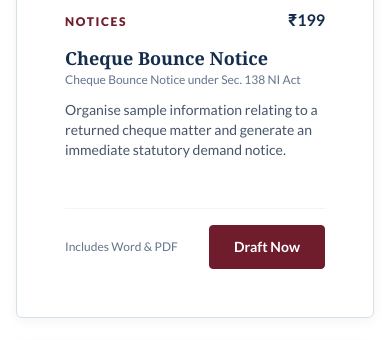
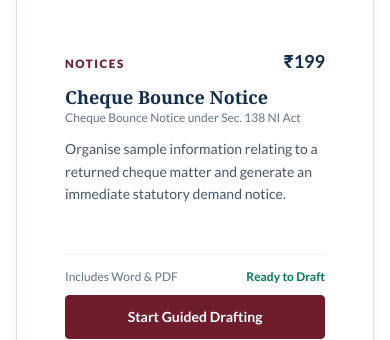
Before and after one commit to surbhijadam/NyayVeya-legal-drafting-platform, a Flask app: page /documents in a window 390 px wide. Shown: the part 975-1315 px from the top of the page. Run offline with Flask 3, Linux system fonts and the light colour scheme; some libraries are stand-ins or nearby versions.

Commit message:
Enhance responsive layout across desktop, tablet, and mobile views; fix card button wrapping and horizontal scrollbars

```diff
--- a/app/static/css/style.css
+++ b/app/static/css/style.css
@@ -12,17 +12,19 @@
     --slate: #526478;
 }
 
-* {
+*, *::before, *::after {
     box-sizing: border-box;
 }
 
 html {
     scroll-behavior: smooth;
+    -webkit-text-size-adjust: 100%;
 }
 
 body {
     margin: 0;
     width: 100%;
+    overflow-x: hidden;
     font-family: 'Lato', -apple-system, BlinkMacSystemFont, "Segoe UI", Roboto, sans-serif;
     color: var(--ink);
     background: #ffffff;
@@ -50,12 +63,21 @@ p {
 .shell {
     width: 100%;
     max-width: 1200px;
-    margin: auto;
-    padding-inline: 24px;
+    margin-inline: auto;
+    padding-inline: clamp(16px, 3.5vw, 24px);
 }
 
 .section-pad {
-    padding-block: 60px;
+    padding-block: clamp(36px, 6vw, 64px);
+}
+
+/* Utility Hidden */
+.hidden {
+    display: none !important;
+}
+
+[hidden] {
+    display: none !important;
 }
 
 /* ===== Buttons ===== */
@@ -69,15 +91,22 @@ p {
     border: 1px solid transparent;
     border-radius: 4px;
     font-weight: 700;
-    font-size: 0.95rem;
+    font-size: 0.92rem;
+    line-height: 1.2;
     text-align: center;
+    white-space: nowrap;
     text-decoration: none !important;
-    transition: background 0.15s, transform 0.15s, border-color 0.15s;
+    transition: background 0.15s, transform 0.15s, border-color 0.15s, box-shadow 0.15s;
     cursor: pointer;
+    touch-action: manipulation;
 }
 
 .button:hover {
     transform: translateY(-1px);
+}
+
+.button:active {
+    transform: translateY(0);
 }
 
 .button.primary, .btn-nyaya-primary {
@@ -136,19 +166,15 @@ p {
     box-shadow: 0 8px 24px rgba(20, 45, 78, 0.1);
 }
 
-.document-card {
+.doc-card-item {
     display: flex;
     flex-direction: column;
-    overflow: hidden;
-}
-
-.document-card:hover {
-    transform: translateY(-2px);
+    height: 100%;
 }
 
 /* ===== Visual Badges & Rules ===== */
 .eyebrow {
-    font-size: 0.75rem;
+    font-size: 0.72rem;
     letter-spacing: 0.14em;
     text-transform: uppercase;
     font-weight: 900;
@@ -361,62 +409,231 @@ p {
     text-decoration: underline;
 }
 
-/* ===== Mobile Navigation ===== */
+/* ===== Mobile Navigation Hamburger & Drawer ===== */
 .mobile-menu {
     display: none;
     background: transparent;
     border: none;
     cursor: pointer;
+    padding: 8px;
+    color: var(--navy);
 }
 
 .mobile-links {
     background: #ffffff;
     border-top: 1px solid var(--line);
-    padding: 12px 24px 20px;
+    padding: 16px 24px 24px;
+    box-shadow: 0 10px 25px rgba(20, 45, 78, 0.08);
 }
 
 .mobile-links a, .mobile-links button {
     display: block;
     text-align: left;
     width: 100%;
-    padding: 10px 0;
+    padding: 12px 0;
     color: var(--navy);
     font-weight: 700;
     text-decoration: none;
     border: none;
     background: transparent;
+    border-bottom: 1px solid #f1f5f9;
 }
 
-/* ===== Responsive Breakpoints ===== */
-@media (max-width: 900px) {
-    .desktop-nav, .category-strip {
+.mobile-links a:last-child {
+    border-bottom: none;
+}
+
+/* ===== Unified Responsive Grid System ===== */
+.grid {
+    display: grid;
+}
+
+/* 3-Column Catalogue / Document Card Grid */
+.small-grid, .catalogue-grid {
+    display: grid;
+    grid-template-columns: repeat(3, 1fr);
+    gap: 24px;
+}
+
+/* 2-Column Work / Form / Detail Grid */
+.work-grid {
+    display: grid;
+    grid-template-columns: 1fr 360px;
+    gap: 36px;
+    align-items: start;
+}
+
+/* Hero 2-Column Grid */
+.hero-grid {
+    display: grid;
+    grid-template-columns: 1.15fr 0.85fr;
+    gap: 40px;
+    align-items: center;
+}
+
+/* 4-Stat Metric Grid */
+.dashboard-stats {
+    display: grid;
+    grid-template-columns: repeat(4, 1fr);
+    gap: 16px;
+}
+
+/* Footer Grid */
+.footer-grid {
+    display: grid;
+    grid-template-columns: 1.4fr 1fr 1fr;
+    gap: 36px;
+}
+
+/* ======================================================== */
+/* ===== RESPONSIVE MEDIA QUERIES ===== */
+/* ======================================================== */
+
+/* --- Tablet Landscape / Small Desktop (<= 1024px) --- */
+@media (max-width: 1024px) {
+    .desktop-nav {
         display: none !important;
     }
+
     .mobile-menu {
-        display: block;
+        display: flex !important;
+        align-items: center;
+        justify-content: center;
     }
-    .hero-grid, .work-grid {
-        grid-template-columns: 1fr !important;
+
+    .work-grid {
+        grid-template-columns: 1fr 320px;
+        gap: 28px;
     }
-    .hero-photo {
-        height: 280px;
-        margin-top: 0;
+
+    .hero-grid {
+        grid-template-columns: 1fr 1fr;
+        gap: 28px;
+    }
+
+    .small-grid, .catalogue-grid {
+        grid-template-columns: repeat(2, 1fr);
+        gap: 20px;
+    }
+
+    .dashboard-stats {
+        grid-template-columns: repeat(2, 1fr);
+        gap: 14px;
     }
 }
 
+/* --- Tablet Portrait / Mobile Landscape (<= 860px) --- */
+@media (max-width: 860px) {
+    .work-grid {
+        grid-template-columns: 1fr !important;
+        gap: 32px;
+    }
+
+    .work-grid aside {
+        order: -1; /* Place action card / price above or neatly stacked */
+    }
+
+    .hero-grid {
+        grid-template-columns: 1fr !important;
+        gap: 24px;
+    }
+
+    .hero-photo {
+        height: 300px;
+        margin-top: 0;
+    }
+
+    .footer-grid {
+        grid-template-columns: 1fr 1fr !important;
+        gap: 28px;
+    }
+}
+
+/* --- Mobile Phones (<= 640px) --- */
 @media (max-width: 640px) {
     .shell {
         padding-inline: 16px;
     }
+
     .section-pad {
-        padding-block: 40px;
+        padding-block: 36px;
     }
+
+    /* Cards stack to 1 column */
+    .small-grid, .catalogue-grid {
+        grid-template-columns: 1fr !important;
+        gap: 16px;
+    }
+
+    .dashboard-stats {
+        grid-template-columns: 1fr 1fr !important;
+        gap: 10px;
+    }
+
+    .dashboard-stats .card {
+        padding: 12px;
+    }
+
+    .dashboard-stats strong {
+        font-size: 1.5rem !important;
+    }
+
     .footer-grid {
         grid-template-columns: 1fr !important;
+        gap: 24px;
     }
+
+    /* Stepper scrolls cleanly horizontally */
+    .steps {
+        overflow-x: auto;
+        padding-bottom: 8px;
+        -webkit-overflow-scrolling: touch;
+    }
+
+    /* Buttons go full width on small screens when stacked */
+    .hero-actions {
+        flex-direction: column !important;
+        width: 100%;
+    }
+
+    .hero-actions .button {
+        width: 100% !important;
+    }
+
+    /* Legal page adjusts padding for smaller screens */
     .legal-page {
-        min-height: 0;
-        font-size: 0.85rem;
-        padding: 20px;
+        min-height: auto;
+        padding: 18px;
+        font-size: 0.84rem;
+        box-shadow: none;
+        border-radius: 2px;
+    }
+
+    /* Form wizard actions */
+    #draft-form .flex.justify-between {
+        flex-direction: column-reverse;
+        gap: 12px;
+    }
+
+    #draft-form .flex.justify-between .button {
+        width: 100%;
+    }
+
+    /* Tables scroll gracefully with touch indicator */
+    .table-responsive {
+        width: 100%;
+        overflow-x: auto;
+        -webkit-overflow-scrolling: touch;
     }
 }
+
+/* --- Small Mobile Phones (<= 400px) --- */
+@media (max-width: 400px) {
+    .dashboard-stats {
+        grid-template-columns: 1fr !important;
+    }
+
+    .brand-tagline {
+        display: none !important;
+    }
+}
--- a/app/templates/auth/dashboard.html
+++ b/app/templates/auth/dashboard.html
@@ -46,7 +46,7 @@
     </div>
 
     <!-- Dashboard Tabs -->
-    <div id="dashboard-tabs" role="tablist" aria-label="Dashboard sections" class="flex flex-wrap gap-2 border-b border-slate-200 pb-4 mb-6">
+    <div id="dashboard-tabs" role="tablist" aria-label="Dashboard sections" class="chip-container flex-wrap sm:flex-nowrap border-b border-slate-200 pb-4 mb-6">
         <button class="chip active dashboard-tab-btn" role="tab" aria-selected="true" data-tab="documents">My Documents</button>
         <button class="chip dashboard-tab-btn" role="tab" aria-selected="false" data-tab="orders">My Orders</button>
         <button class="chip dashboard-tab-btn" role="tab" aria-selected="false" data-tab="payments">Payment History</button>
@@ -108,8 +108,8 @@
     <!-- TAB 2: My Orders -->
     <div id="tab-orders" class="tab-panel space-y-4" style="display: none;">
         {% if current_user.orders %}
-            <div class="card overflow-x-auto">
-                <table class="w-full text-left text-sm text-slate-700">
+            <div class="card overflow-x-auto table-responsive">
+                <table class="w-full text-left text-sm text-slate-700 min-w-[580px]">
                     <thead class="bg-slate-50 border-b border-slate-200 text-xs text-slate-500 uppercase">
                         <tr>
                             <th class="p-4">Order Number</th>
--- a/app/templates/base.html
+++ b/app/templates/base.html
@@ -41,7 +41,7 @@
                 </svg>
                 <span>
                     <strong class="block leading-tight text-xl font-bold font-serif" style="color: #142D4E;">NyayaDraft</strong>
-                    <span class="block text-xs text-slate-500 font-sans">Reliable Legal Drafting. Clear Documentation.</span>
+                    <span class="block text-xs text-slate-500 font-sans brand-tagline">Reliable Legal Drafting. Clear Documentation.</span>
                 </span>
             </a>
 
--- a/app/templates/documents/list.html
+++ b/app/templates/documents/list.html
@@ -24,7 +24,7 @@
     </div>
 
     <!-- Category Filter Chips -->
-    <div id="filters" role="group" aria-label="Filter documents by category" class="flex flex-wrap gap-2 my-8">
+    <div id="filters" role="group" aria-label="Filter documents by category" class="chip-container flex-wrap sm:flex-nowrap my-6 pb-2">
         <button class="chip active category-filter-btn" data-category="all">All Documents</button>
         {% for cat_key, category in categories.items() %}
         <button class="chip category-filter-btn" data-category="{{ cat_key }}">{{ category.name }}</button>
@@ -32,7 +32,7 @@
     </div>
 
     <!-- Catalogue Cards Grid -->
-    <div id="catalogue-grid" class="grid small-grid md:grid-cols-2 lg:grid-cols-3 gap-6">
+    <div id="catalogue-grid" class="small-grid catalogue-grid">
         {% for cat_key, category in categories.items() %}
             {% for doc in category.documents %}
             <article class="canva-card card overflow-hidden flex flex-col doc-card-item"
@@ -48,25 +48,28 @@
                 <div class="p-5 flex flex-col flex-1">
                     <div class="flex justify-between items-baseline mb-1">
                         <p class="eyebrow">{{ doc.category | upper }}</p>
-                        <span class="font-bold text-[#142D4E]">₹{{ doc.price }}</span>
+                        <span class="font-bold text-[#142D4E] text-lg">₹{{ doc.price }}</span>
                     </div>
-                    <h3 class="canva-text mt-2 font-serif font-bold text-lg text-[#142D4E]">
+                    <h3 class="canva-text mt-1.5 font-serif font-bold text-lg text-[#142D4E] leading-snug">
                         {{ doc.title }}
                     </h3>
                     {% if doc.id == 'cheque-bounce-notice' %}
                     <p class="text-xs text-slate-500 mb-1">Cheque Bounce Notice under Sec. 138 NI Act</p>
                     {% endif %}
-                    <p class="canva-text text-sm text-slate-600 mt-2 flex-1 line-clamp-3">
+                    <p class="canva-text text-sm text-slate-600 mt-2 flex-1 line-clamp-3 leading-relaxed">
                         {{ doc.short_description }}
                     </p>
-                    <div class="mt-5 pt-3 border-t border-slate-100 flex items-center justify-between gap-3">
-                        <span class="text-xs text-slate-500">Includes Word & PDF</span>
+                    <div class="mt-5 pt-3.5 border-t border-slate-100 flex flex-col gap-2.5">
+                        <div class="flex items-center justify-between text-xs text-slate-500">
+                            <span>Includes Word & PDF</span>
+                            <span class="font-semibold text-emerald-700">{{ 'Ready to Draft' if doc.status == 'active' else 'Sample Format' }}</span>
+                        </div>
                         {% if doc.status == 'active' %}
-                        <a href="{{ url_for('main.document_detail', doc_id=doc.id) }}" class="button primary text-sm py-2 px-4">
-                            Draft Now
+                        <a href="{{ url_for('main.document_detail', doc_id=doc.id) }}" class="button primary w-full text-center text-sm py-2.5 font-bold">
+                            Start Guided Drafting
                         </a>
                         {% else %}
-                        <a href="{{ url_for('main.document_detail', doc_id=doc.id) }}" class="button secondary text-sm py-2 px-4">
+                        <a href="{{ url_for('main.document_detail', doc_id=doc.id) }}" class="button secondary w-full text-center text-sm py-2.5 font-semibold">
                             View Details
                         </a>
                         {% endif %}
```
Also changed, not shown: other parts of app/static/css/style.css (+43 -9 lines).
